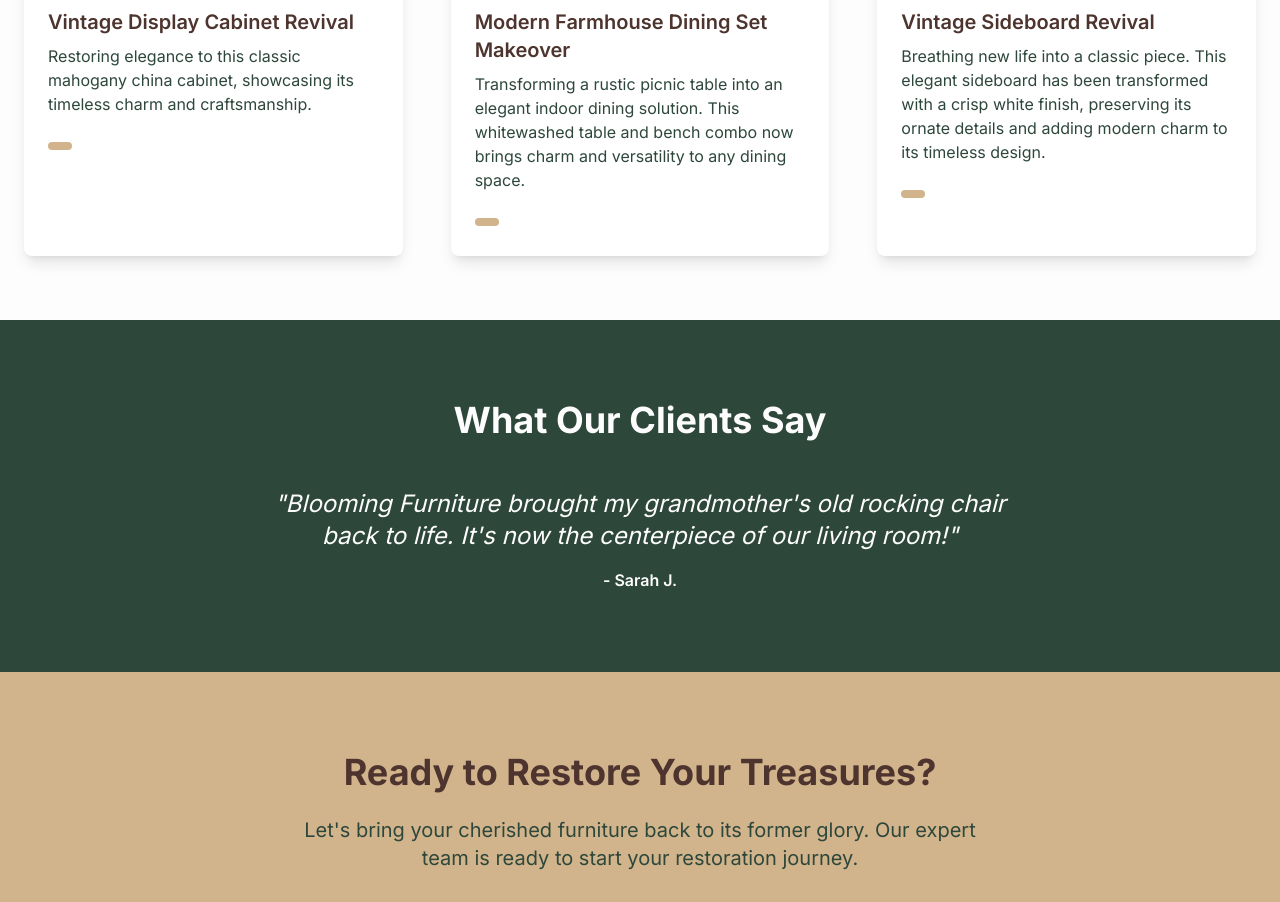
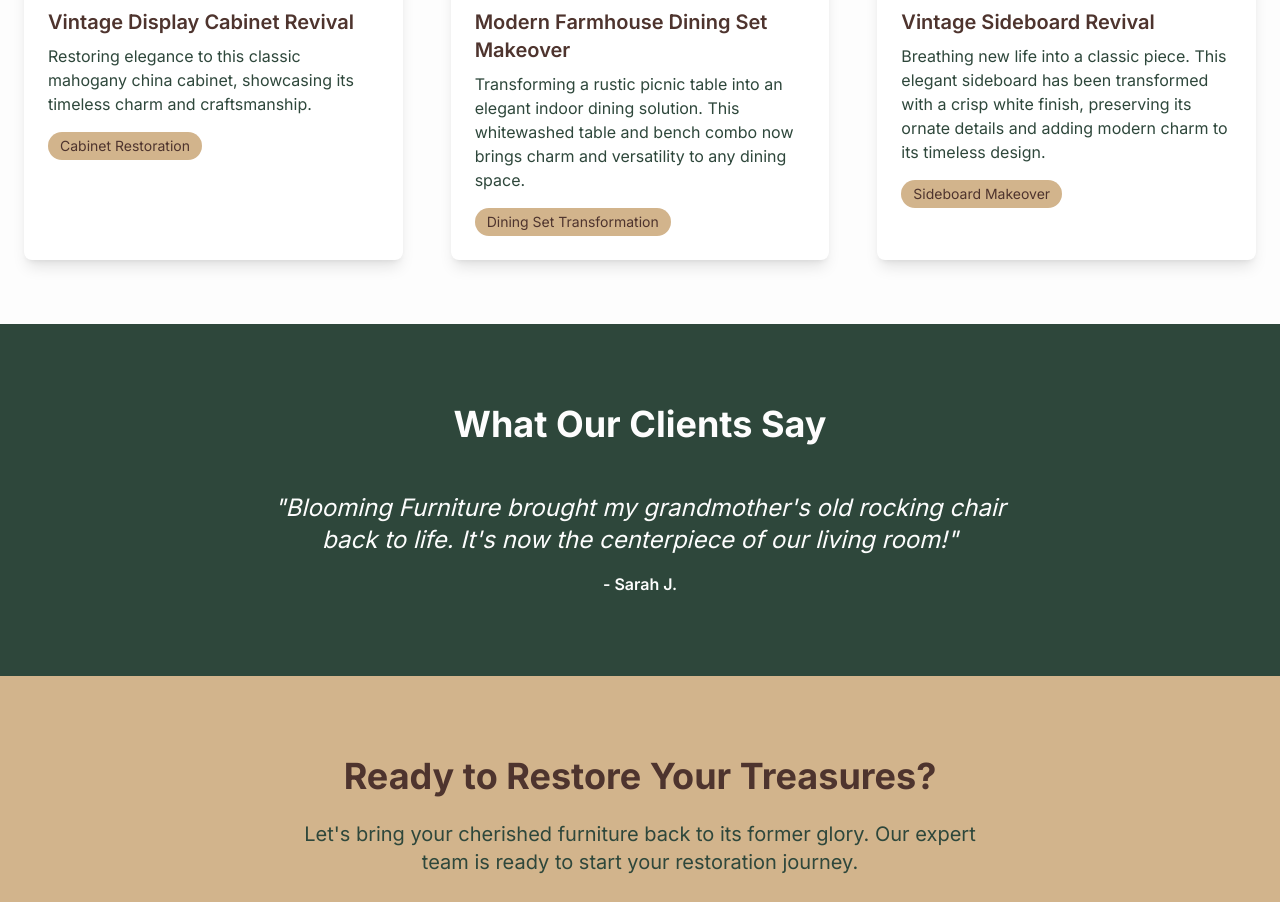
Before and after one commit to Jalt8/blooming-furniture, a Next.js app: page / in a window 1280 px wide. Shown: the part 1740-2642 px from the top of the page. Built offline with nearby package versions, Linux system fonts and the light colour scheme.

Commit message:
Fix ProjectCard import in PaintingShowcase

```diff
--- a/src/components/PaintingShowcase.tsx
+++ b/src/components/PaintingShowcase.tsx
@@ -1,13 +1,21 @@
 import React from "react";
 import ProjectCard from "./ProjectCard";
 
+interface Project {
+  title: string;
+  description: string;
+  images: string[];
+  category: string;
+}
+
 const PaintingShowcase: React.FC = () => {
-  const projects = [
+  const projects: Project[] = [
     {
       title: "Vintage Display Cabinet Revival",
       description:
         "Restoring elegance to this classic mahogany china cabinet, showcasing its timeless charm and craftsmanship.",
       images: ["/image_3.jpeg", "/image_2.jpeg", "/image_1.jpeg"],
+      category: "Cabinet Restoration"
     },
     {
       title: "Modern Farmhouse Dining Set Makeover",
@@ -19,12 +27,14 @@
         "/image_5.jpeg",
         "/image_4.jpeg",
       ],
+      category: "Dining Set Transformation"
     },
     {
       title: "Vintage Sideboard Revival",
       description:
         "Breathing new life into a classic piece. This elegant sideboard has been transformed with a crisp white finish, preserving its ornate details and adding modern charm to its timeless design.",
       images: ["/image_41.jpeg", "/image_40.jpeg"],
+      category: "Sideboard Makeover"
     },
   ];
 
@@ -41,6 +51,7 @@
               title={project.title}
               description={project.description}
               images={project.images}
+              category={project.category}
             />
           ))}
         </div>
```
